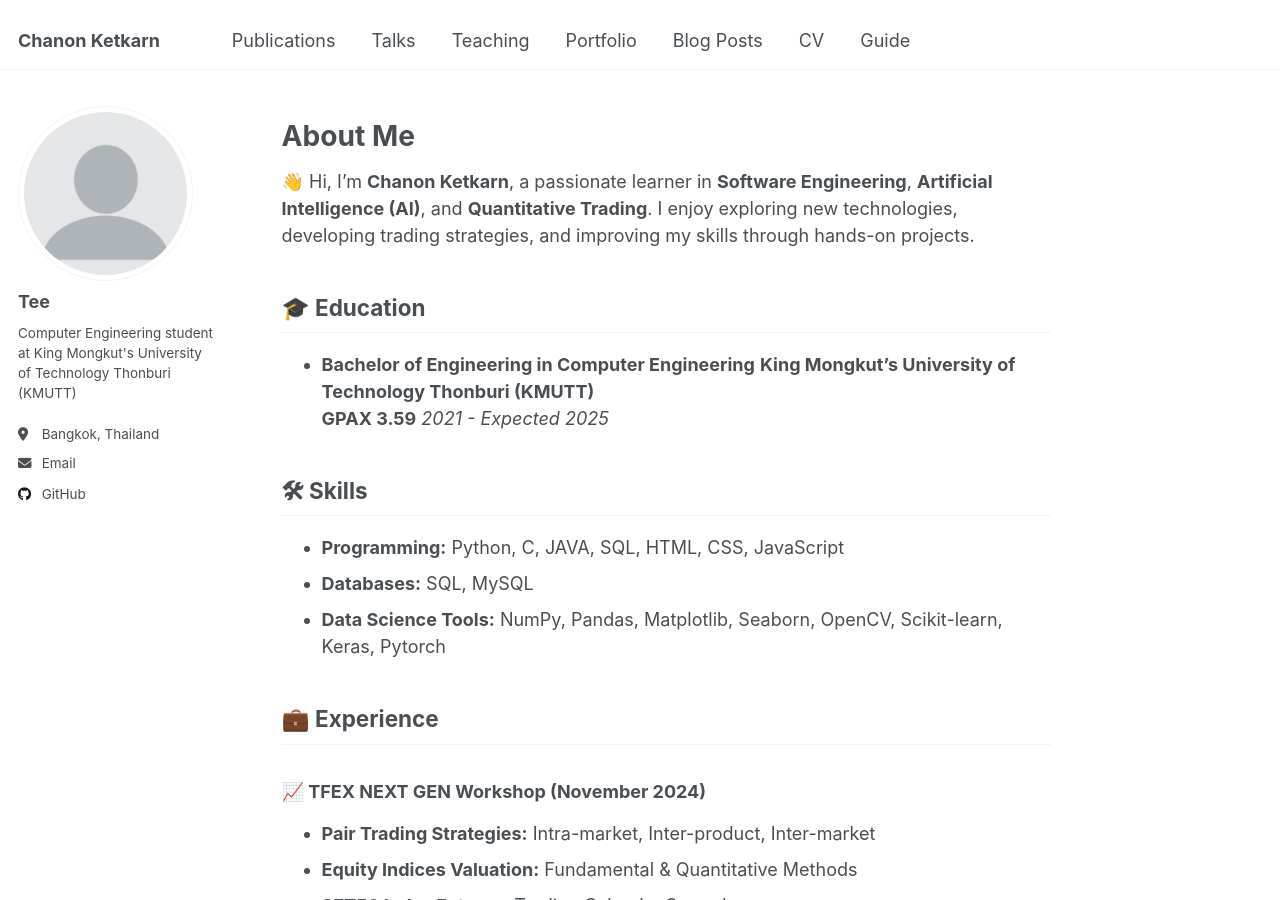
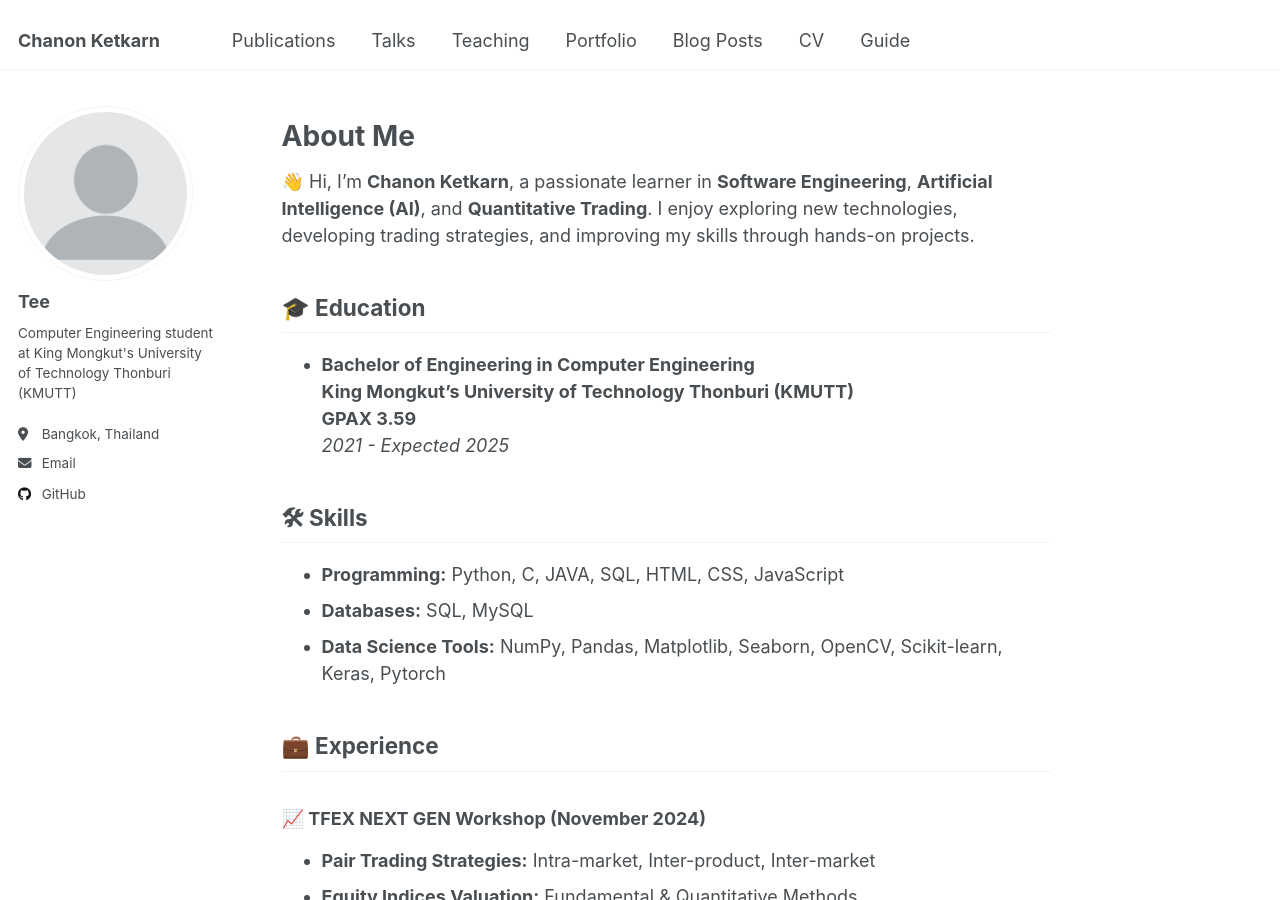
Before and after one commit to ChanonTee/ChanonTee.github.io, a Jekyll site: the page built from _pages/about.md, in a window 1280 px wide and 900 px high. Built offline with Jekyll 4.4.1, drawn with Linux system fonts in a browser that asks for light colours.

```diff
--- a/_pages/about.md
+++ b/_pages/about.md
@@ -13,9 +13,9 @@ redirect_from:
 
 ## 🎓 Education
 
-- **Bachelor of Engineering in Computer Engineering**
-  **King Mongkut’s University of Technology Thonburi (KMUTT)**
-  **GPAX 3.59**
+- **Bachelor of Engineering in Computer Engineering** <br />
+  **King Mongkut’s University of Technology Thonburi (KMUTT)** <br />
+  **GPAX 3.59** <br />
   _2021 - Expected 2025_
 
 ## 🛠 Skills
```
